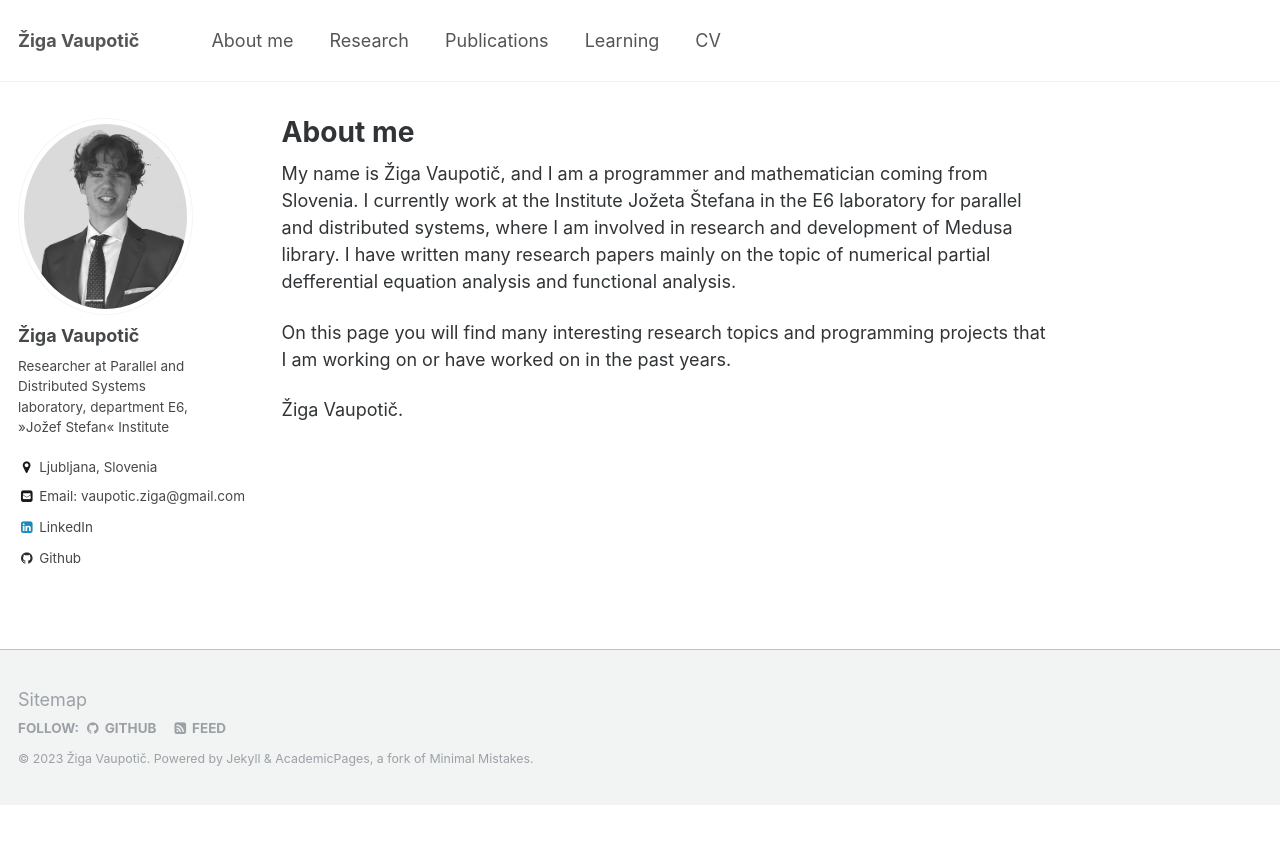
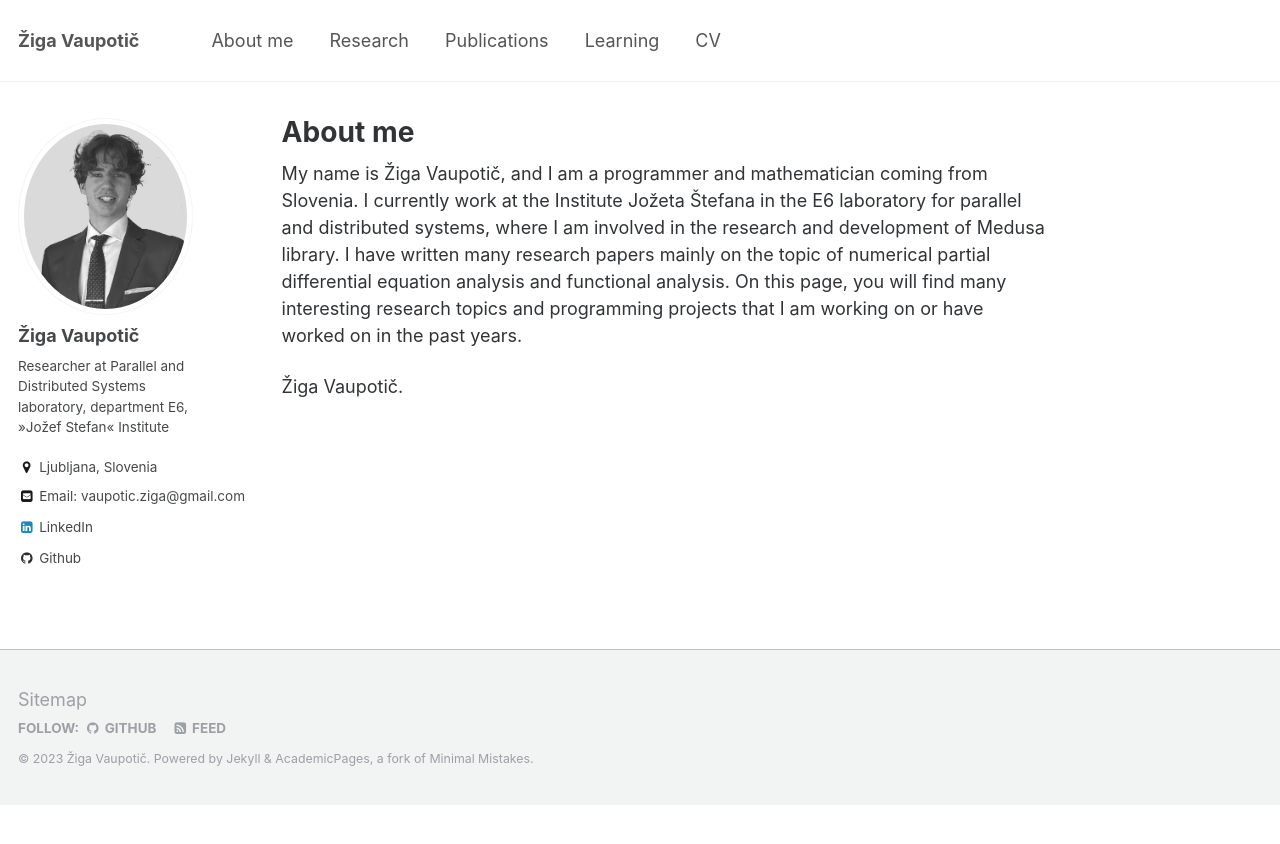
Before and after one commit to ziga-vaupotic/ziga-vaupotic.github.io, a Jekyll site: the page built from _pages/about.md, in a window 1280 px wide. Shown: the top 844 px of the page. Built offline with Jekyll 4.4.1, drawn with Linux system fonts in a browser that asks for light colours.

Commit message:
Update cv.md

```diff
--- a/_pages/about.md
+++ b/_pages/about.md
@@ -8,9 +8,8 @@ redirect_from:
   - /about.html
 ---
 
-My name is Žiga Vaupotič, and I am a programmer and mathematician coming from Slovenia. I currently work at the Institute Jožeta Štefana in the E6 laboratory for parallel and distributed systems, where I am involved in research and development of Medusa library. I have written many research papers mainly on the topic of numerical partial defferential equation analysis and functional analysis.
-
-On this page you will find many interesting research topics and programming projects that I am working on or have worked on in the past years.
+My name is Žiga Vaupotič, and I am a programmer and mathematician coming from Slovenia. I currently work at the Institute Jožeta Štefana in the E6 laboratory for parallel and distributed systems, where I am involved in the research and development of Medusa library. I have written many research papers mainly on the topic of numerical partial differential equation analysis and functional analysis.
+On this page, you will find many interesting research topics and programming projects that I am working on or have worked on in the past years.
 
 Žiga Vaupotič.
 
```
Also changed, not shown: _learning/2023-11-07-matura.md (+0 -1 lines), _pages/cv.md (+2 -2 lines).
